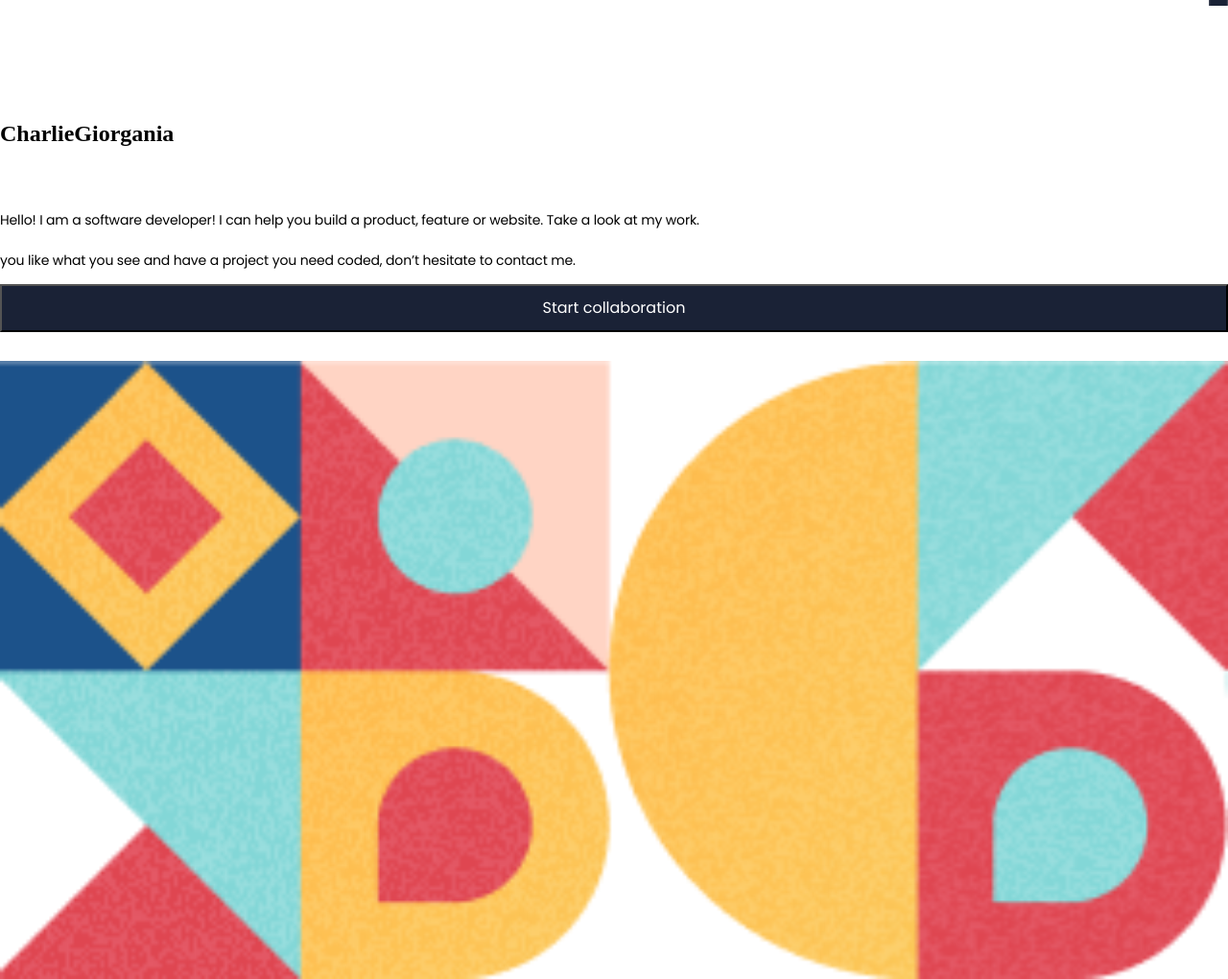
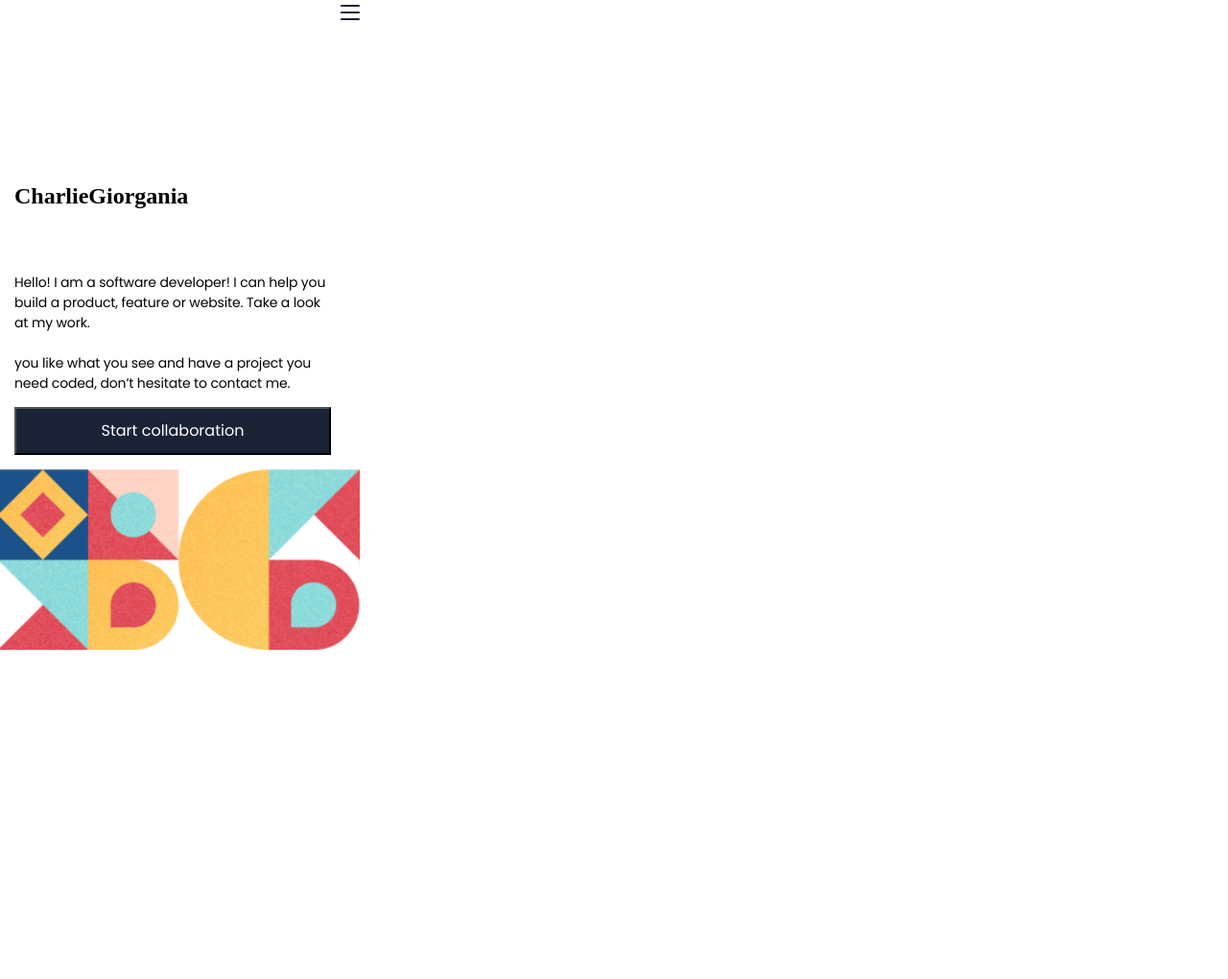
Before and after one commit to amel129/Setup_and_mobile_version_skeleton, a website: page index.html in a window 1280 px wide. Shown: the whole page at 96% size. After the commit the page ends 800 px from the top, so only its background shows below. Drawn offline with Linux system fonts and the light colour scheme.

Commit message:
Update index.html

```diff
--- a/style.css
+++ b/style.css
@@ -1,12 +1,17 @@
 body {
+  width: 375px;
   margin: 0;
   padding: 0;
   box-sizing: border-box;
+  display: flex;
+  flex-direction: column;
+  justify-content: baseline;
 }
 
 .toolbar {
   display: flex;
   justify-content: space-between;
+  margin-bottom: 0;
 }
 
 #img1 {
@@ -16,44 +21,55 @@
 .ic_icon {
   display: flex;
   flex-direction: column;
-  justify-content: space-between;
+  margin-bottom: 0;
+
 }
 
 #btn {
-  justify-content: space-between;
+  background-color: aqua;
   border-radius: 8%;
   background: #1a2236;
   border: none;
   width: 20px;
+  height: 2px;
+  margin-top: 5px;
 }
 
 .headline {
   display: flex;
   flex-direction: column;
-  justify-content: center;
+  margin-top: 0;
+
 }
 
 .group48 {
   display: flex;
   flex-direction: column;
+  margin: 0px 30px 15px 15px;
+
 }
 
 #title {
+  width: 220px;
+  height: 100px;
   font-family: 'Playfair Displa', sans-serif; /* Playfair Displa; */
   font-size: 50px;
   font-weight: 400;
   line-height: 50px;
-  letter-spacing: 0;
+  margin-top: 0;
+  padding: 0;
+  /*letter-spacing: 0;*/
   text-align: left;
 }
 
 #text {
   font-family: 'Poppins', sans-serif;
   font-size: 14px;
-  font-weight: 400;
+  font-weight: 400px;
   line-height: 21px;
   letter-spacing: -0.01em;
   text-align: left;
+
 }
 
 #group19 {
@@ -67,5 +83,4 @@
   background: #1a2236;
   flex-grow: 1;
   height: 50px;
-  margin-bottom: 30px;
 }
```
